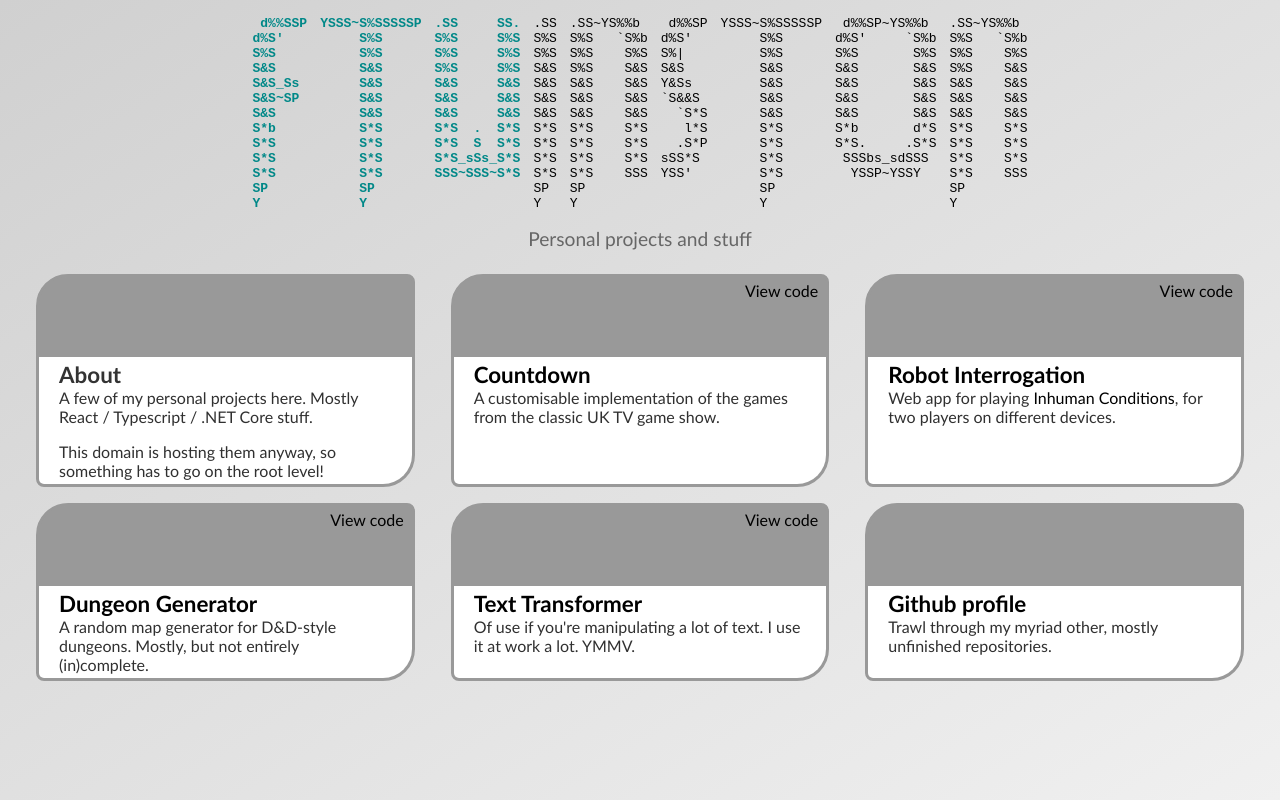
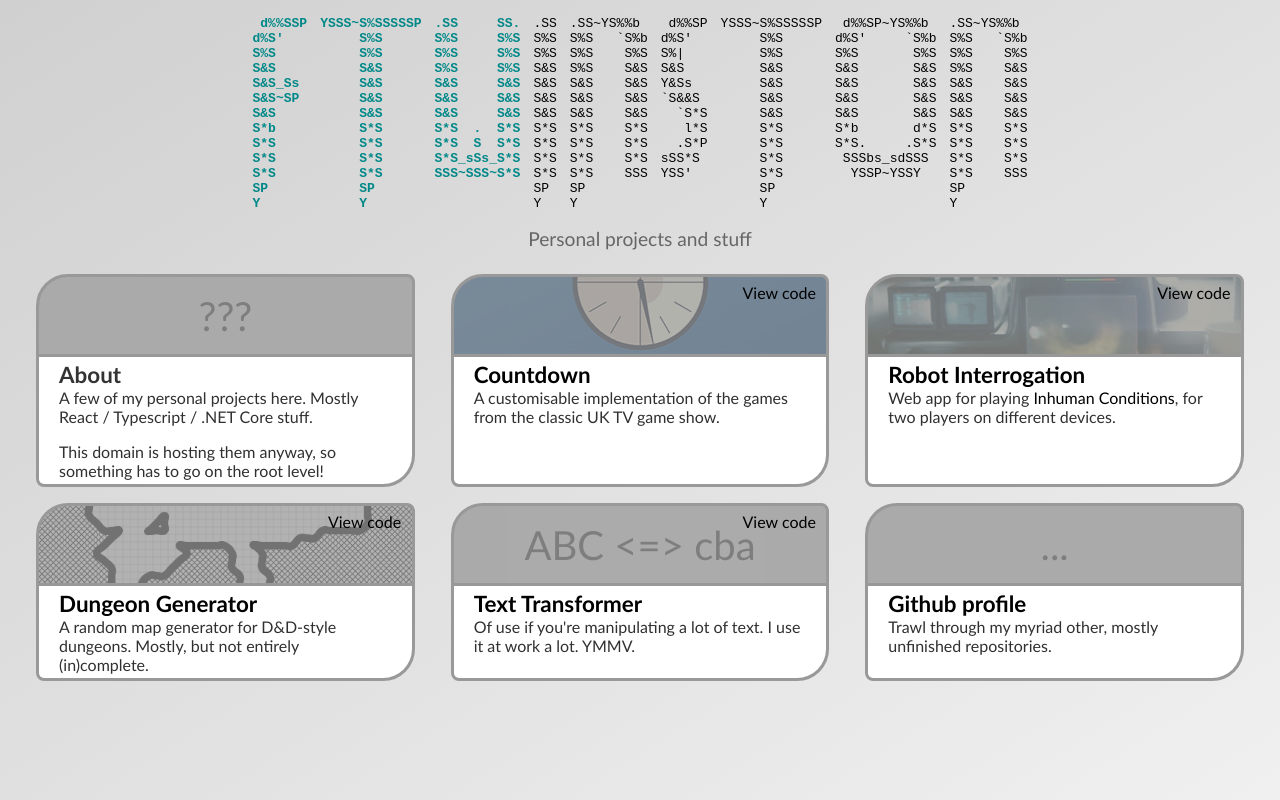
Before and after one commit to FTWinston/Homepage, a plain HTML site: page index.html in a window 1280 px wide. Drawn offline with Linux system fonts and the light colour scheme.

Commit message:
Added different banner images / text for each item

```diff
--- a/index.html
+++ b/index.html
@@ -132,9 +132,9 @@ Y</div>
 </div>
 
 <div class="projectList">
-    <div class="project">
+    <div class="project project--about">
         <div class="project__image">
-
+            ???
         </div>
         <div class="project__body">
             <div class="project__name">About</div>
@@ -145,53 +145,50 @@ Y</div>
         </div>
     </div>
 
-    <div class="project">
+    <div class="project project--countdown">
         <div class="project__image">
-
         </div>
         <div class="project__body">
             <a class="project__name" href="https://countdown.ftwinston.com">Countdown</a>
             <div class="project__desc">A customisable implementation of the games from the classic UK TV game show.</div>
+            <a class="project__codelink" href="https://github.com/FTWinston/Countdown">View code</a>
         </div>
-        <a class="project__codelink" href="https://github.com/FTWinston/Countdown">View code</a>
     </div>
 
-    <div class="project">
+    <div class="project project--interrogation">
         <div class="project__image">
 
         </div>
         <div class="project__body">
             <a class="project__name" href="http://interrogation.ftwinston.com">Robot Interrogation</a>
             <div class="project__desc">Web app for playing <a href="https://kickstarter.com/projects/tommy-maranges/inhuman-conditions-a-game-of-cops-and-robots">Inhuman Conditions</a>, for two players on different devices.</div>
+            <a class="project__codelink" href="https://github.com/FTWinston/RobotInterrogation">View code</a>
         </div>
-        <a class="project__codelink" href="https://github.com/FTWinston/RobotInterrogation">View code</a>
     </div>
 
-    <div class="project">
-        <div class="project__image">
-
-        </div>
+    <div class="project project--dungeon">
+        <div class="project__image"></div>
         <div class="project__body">
             <a class="project__name" href="https://dungeon.ftwinston.com">Dungeon Generator</a>
             <div class="project__desc">A random map generator for D&amp;D-style dungeons. Mostly, but not entirely (in)complete.</div>
+            <a class="project__codelink" href="https://github.com/FTWinston/RandomDungeon">View code</a>
         </div>
-        <a class="project__codelink" href="https://github.com/FTWinston/RandomDungeon">View code</a>
     </div>
 
-    <div class="project">
+    <div class="project project--transformer">
         <div class="project__image">
-
+            ABC &lt;=&gt; cba
         </div>
         <div class="project__body">
             <a class="project__name" href="https://text.ftwinston.com">Text Transformer</a>
             <div class="project__desc">Of use if you're manipulating a lot of text. I use it at work a lot. YMMV.</div>
+            <a class="project__codelink" href="https://github.com/FTWinston/TextTransformer">View code</a>
         </div>
-        <a class="project__codelink" href="https://github.com/FTWinston/TextTransformer">View code</a>
     </div>
 
-    <div class="project">
+    <div class="project project--github">
         <div class="project__image">
-
+            ...
         </div>
         <div class="project__body">
             <a class="project__name" href="https://github.com/FTWinston">Github profile</a>
--- a/style.css
+++ b/style.css
@@ -137,7 +137,7 @@ a:hover {
 .project {
     position: relative;
     margin: 0.5em;
-    border: solid #999 0.2em;
+    border: solid #999 0.2rem;
     background-color: #999;
     width: calc(100vw - 1em);
     min-height: 11em;
@@ -188,7 +188,14 @@ a:hover {
 }
 
 .project__image {
-    height: 5em;
+    height: 5rem;
+    opacity: 0.25;
+    transition: opacity 0.25s;
+    border-bottom: solid #999 0.2rem;
+}
+
+.project:hover .project__image, .project:focus-within .project__image {
+    opacity: unset;
 }
 
 .project__body {
@@ -210,5 +217,41 @@ a.project__name {
 .project__codelink {
     position: absolute;
     top: 0.25em;
-    right: 0.5em;
+    right: 0.25em;
+    transition: background-color 0.25s;
+    padding: 0.15em 0.4em;
+    border-radius: 0.25em;
 }
+
+.project:hover .project__codelink, .project:focus-within .project__codelink {
+    background-color: #e0e0e0;
+}
+
+
+
+.project--about .project__image,
+.project--github .project__image,
+.project--transformer .project__image {
+    display: flex;
+    justify-content: center;
+    align-items: center;
+    background-color: #e0e0e0;
+    font-size: 2.5em;
+}
+
+.project--countdown .project__image {
+    background-image: url('projects/countdown.jpg');
+    background-position: center bottom;
+}
+
+.project--interrogation .project__image {
+    background-image: url('projects/interrogation.jpg');
+    background-size: cover;
+    background-position: center;
+}
+
+.project--dungeon .project__image {
+    background-image: url('projects/dungeon.png');
+    background-size: cover;
+    background-position: right center;
+}
```
Also changed, not shown: projects/countdown.jpg (added), projects/dungeon.png (added), projects/interrogation.jpg (added).
